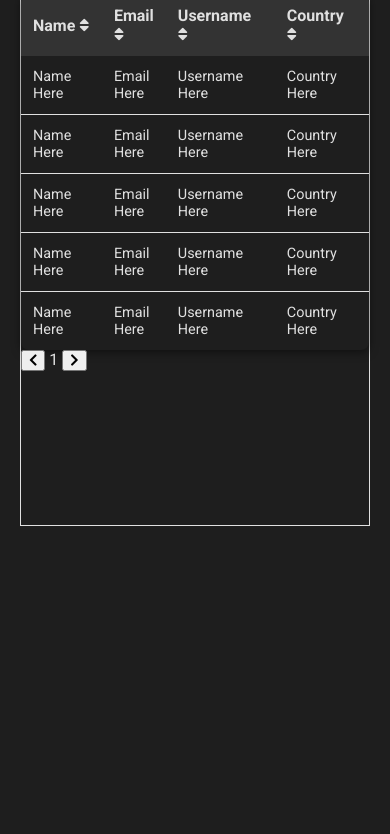
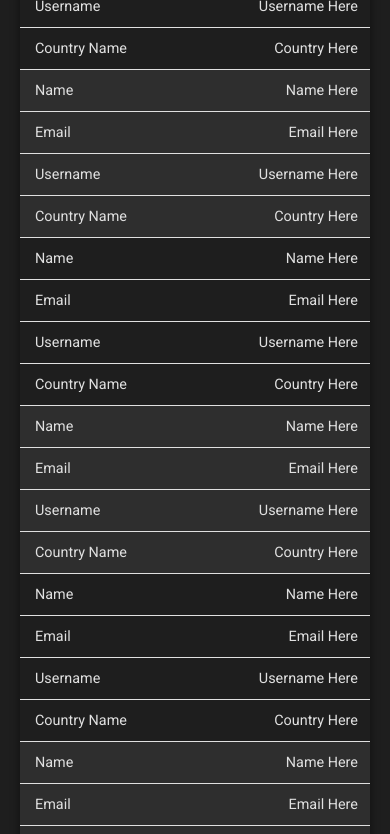
Before and after one commit to wiseacreserj/ztm_advancedjscss, a plain HTML site: page responsive-table/index.html in a window 390 px wide. Shown: the part 192-1026 px from the top of the page. Before the commit the page ends 884 px from the top, so only its background shows below. Drawn offline with Linux system fonts and the light colour scheme.

Commit message:
responsive-table done css for responsive table

```diff
--- a/responsive-table/index.html
+++ b/responsive-table/index.html
@@ -20,7 +20,7 @@
     </head>
     <body class="dark-mode">
         <!-- Dark Mode Toggle -->
-        <div class="theme-toggle" id="theme-toggle" hidden>Dark Mode</div>
+        <div class="theme-toggle" id="theme-toggle">Dark Mode</div>
 
         <!-- Container -->
         <div class="container">
@@ -50,34 +50,76 @@
                 </thead>
                 <tbody>
                     <tr>
-                        <td>Name Here</td>
-                        <td>Email Here</td>
-                        <td>Username Here</td>
-                        <td>Country Here</td>
+                        <td data-label="Name">Name Here</td>
+                        <td data-label="Email">Email Here</td>
+                        <td data-label="Username">Username Here</td>
+                        <td data-label="Country Name">Country Here</td>
                     </tr>
                     <tr>
-                        <td>Name Here</td>
-                        <td>Email Here</td>
-                        <td>Username Here</td>
-                        <td>Country Here</td>
+                        <td data-label="Name">Name Here</td>
+                        <td data-label="Email">Email Here</td>
+                        <td data-label="Username">Username Here</td>
+                        <td data-label="Country Name">Country Here</td>
                     </tr>
                     <tr>
-                        <td>Name Here</td>
-                        <td>Email Here</td>
-                        <td>Username Here</td>
-                        <td>Country Here</td>
+                        <td data-label="Name">Name Here</td>
+                        <td data-label="Email">Email Here</td>
+                        <td data-label="Username">Username Here</td>
+                        <td data-label="Country Name">Country Here</td>
                     </tr>
                     <tr>
-                        <td>Name Here</td>
-                        <td>Email Here</td>
-                        <td>Username Here</td>
-                        <td>Country Here</td>
+                        <td data-label="Name">Name Here</td>
+                        <td data-label="Email">Email Here</td>
+                        <td data-label="Username">Username Here</td>
+                        <td data-label="Country Name">Country Here</td>
                     </tr>
                     <tr>
-                        <td>Name Here</td>
-                        <td>Email Here</td>
-                        <td>Username Here</td>
-                        <td>Country Here</td>
+                        <td data-label="Name">Name Here</td>
+                        <td data-label="Email">Email Here</td>
+                        <td data-label="Username">Username Here</td>
+                        <td data-label="Country Name">Country Here</td>
+                    </tr>
+                    <tr>
+                        <td data-label="Name">Name Here</td>
+                        <td data-label="Email">Email Here</td>
+                        <td data-label="Username">Username Here</td>
+                        <td data-label="Country Name">Country Here</td>
+                    </tr>
+                    <tr>
+                        <td data-label="Name">Name Here</td>
+                        <td data-label="Email">Email Here</td>
+                        <td data-label="Username">Username Here</td>
+                        <td data-label="Country Name">Country Here</td>
+                    </tr>
+                    <tr>
+                        <td data-label="Name">Name Here</td>
+                        <td data-label="Email">Email Here</td>
+                        <td data-label="Username">Username Here</td>
+                        <td data-label="Country Name">Country Here</td>
+                    </tr>
+                    <tr>
+                        <td data-label="Name">Name Here</td>
+                        <td data-label="Email">Email Here</td>
+                        <td data-label="Username">Username Here</td>
+                        <td data-label="Country Name">Country Here</td>
+                    </tr>
+                    <tr>
+                        <td data-label="Name">Name Here</td>
+                        <td data-label="Email">Email Here</td>
+                        <td data-label="Username">Username Here</td>
+                        <td data-label="Country Name">Country Here</td>
+                    </tr>
+                    <tr>
+                        <td data-label="Name">Name Here</td>
+                        <td data-label="Email">Email Here</td>
+                        <td data-label="Username">Username Here</td>
+                        <td data-label="Country Name">Country Here</td>
+                    </tr>
+                    <tr>
+                        <td data-label="Name">Name Here</td>
+                        <td data-label="Email">Email Here</td>
+                        <td data-label="Username">Username Here</td>
+                        <td data-label="Country Name">Country Here</td>
                     </tr>
                 </tbody>
             </table>
--- a/responsive-table/style.css
+++ b/responsive-table/style.css
@@ -46,7 +46,6 @@ body {
     height: 600px;
     position: relative;
     top: -25px;
-    border: 1px solid var(--text-color);
 }
 
 h1 {
@@ -70,6 +69,7 @@ table {
     box-shadow: var(--box-shadow);
     border-radius: 8px;
     overflow: hidden;
+    margin-bottom: 20px;
 }
 
 th,
@@ -105,3 +105,94 @@ tr:not(:last-child) {
 tr:hover {
     background-color: var(--table-hover-bg);
 }
+
+/* Pgination */
+.pagination {
+    text-align: center;
+    height: 55px;
+}
+
+.pagination button {
+    background-color: transparent;
+    border: none;
+    padding: 10px;
+    cursor: pointer;
+    color: var(--primary-color);
+}
+
+.pagination button:disabled {
+    color: #ccc;
+    cursor: default;
+}
+
+.pagination i {
+    font-size: 1.1rem;
+}
+
+.pagination span {
+    font-size: 1rem;
+    cursor: default;
+    margin: 0 10px;
+}
+
+/* Dark Mode Toggle */
+.theme-toggle {
+    position: absolute;
+    top: 10px;
+    right: 10px;
+    font-size: 1rem;
+    color: var(--primary-color);
+    cursor: pointer;
+    transition: color 0.3s;
+}
+
+.theme-toggle:hover {
+    color: var(--text-color);
+}
+
+/* Responsive Table for Mobile */
+
+@media (max-width: 1000px) {
+    body {
+        overflow: auto;
+        align-items: flex-start;
+        padding-top: 50px;
+    }
+
+    table,
+    thead,
+    tbody,
+    th,
+    td,
+    tr {
+        display: block;
+    }
+
+    thead tr {
+        display: none;
+    }
+
+    tr:nth-child(even) {
+        background-color: var(--even-row-bg);
+    }
+
+    tr:nth-child(even):hover {
+        background-color: var(--table-hover-bg);
+    }
+
+    td {
+        position: relative;
+        padding-left: 100px;
+        text-align: right;
+    }
+
+    td:not(:last-of-type) {
+        border-bottom: 1px solid #e0e0e0;
+    }
+
+    td:before {
+        content: attr(data-label);
+        position: absolute;
+        left: 15px;
+    }
+}
```
